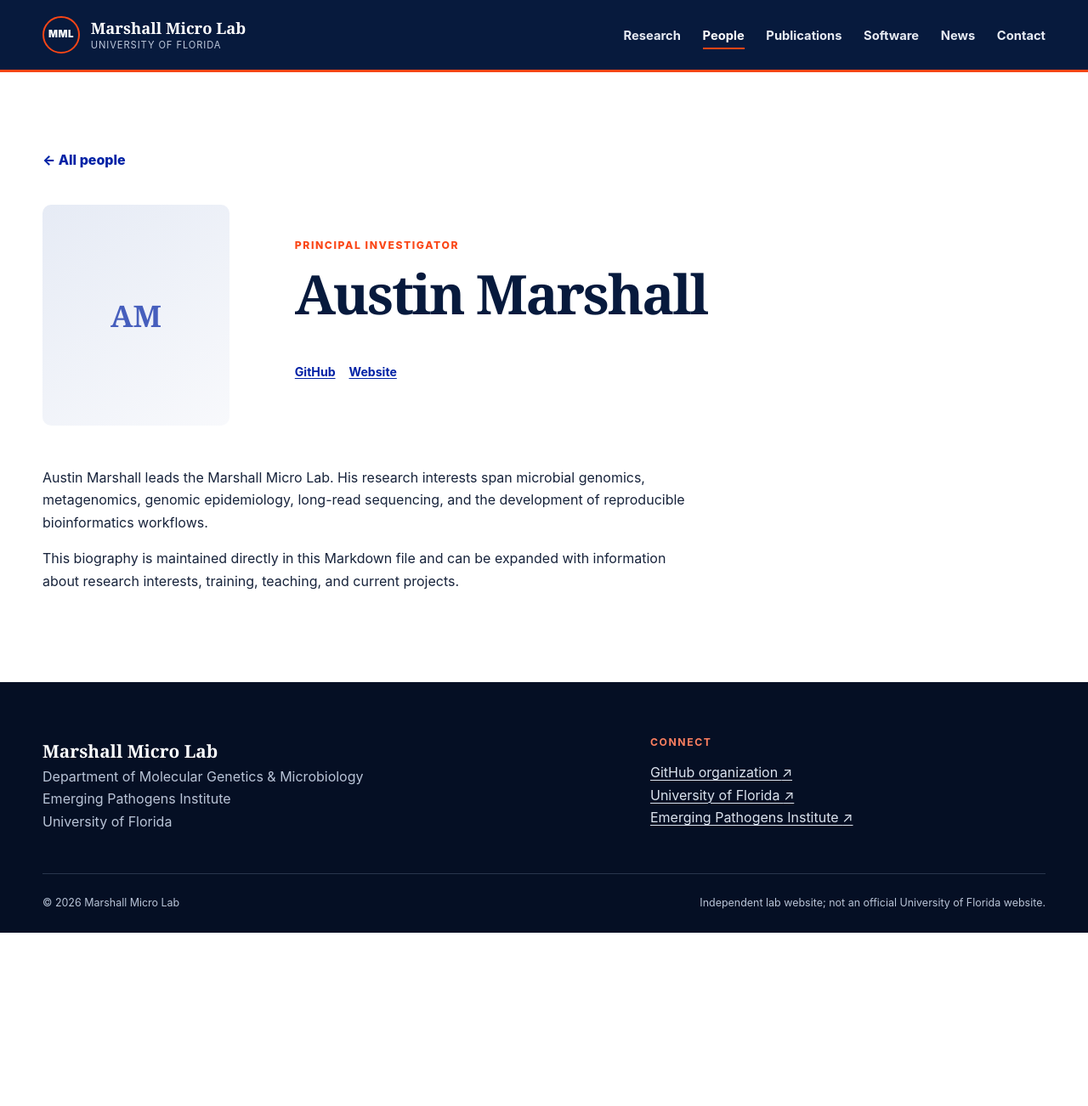
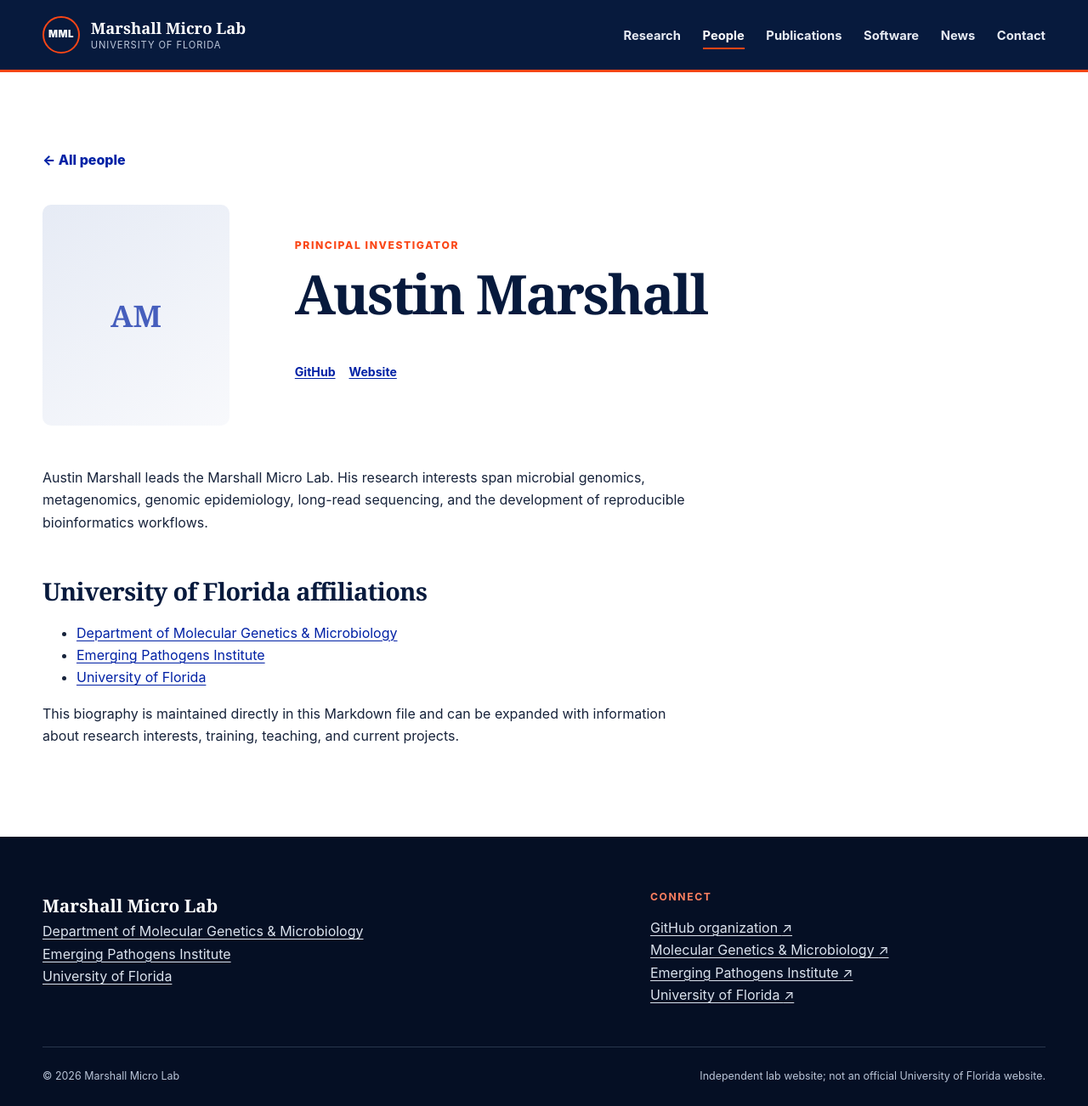
Before and after one commit to MarshallMicroLab/marshallmicrolab.github.io, a Jekyll site: the page built from _people/austin-marshall.md, in a window 1280 px wide. Shown: the whole page at 85% size. Built offline with Jekyll 4.4.1, drawn with Linux system fonts in a browser that asks for light colours; before the commit the page ends 1098 px from its top, so only the background shows below that.

Commit message:
add links

```diff
--- a/_config.yml
+++ b/_config.yml
@@ -14,6 +14,7 @@
 
 github_organization: https://github.com/MarshallMicroLab
 uf_url: https://www.ufl.edu/
+mgm_url: https://mgm.ufl.edu/
 epi_url: https://epi.ufl.edu/
 
 markdown: kramdown
--- a/_includes/footer.html
+++ b/_includes/footer.html
@@ -1,7 +1,7 @@
 <footer class="site-footer">
   <div class="container footer-grid">
-    <div><strong>Marshall Micro Lab</strong><p>Department of Molecular Genetics &amp; Microbiology<br>Emerging Pathogens Institute<br>University of Florida</p></div>
-    <nav aria-label="External links"><h2>Connect</h2><ul><li><a href="{{ site.github_organization }}">GitHub organization <span aria-hidden="true">↗</span></a></li><li><a href="{{ site.uf_url }}">University of Florida <span aria-hidden="true">↗</span></a></li><li><a href="{{ site.epi_url }}">Emerging Pathogens Institute <span aria-hidden="true">↗</span></a></li></ul></nav>
+    <div><strong>Marshall Micro Lab</strong><p><a href="{{ site.mgm_url }}">Department of Molecular Genetics &amp; Microbiology</a><br><a href="{{ site.epi_url }}">Emerging Pathogens Institute</a><br><a href="{{ site.uf_url }}">University of Florida</a></p></div>
+    <nav aria-label="External links"><h2>Connect</h2><ul><li><a href="{{ site.github_organization }}">GitHub organization <span aria-hidden="true">↗</span></a></li><li><a href="{{ site.mgm_url }}">Molecular Genetics &amp; Microbiology <span aria-hidden="true">↗</span></a></li><li><a href="{{ site.epi_url }}">Emerging Pathogens Institute <span aria-hidden="true">↗</span></a></li><li><a href="{{ site.uf_url }}">University of Florida <span aria-hidden="true">↗</span></a></li></ul></nav>
   </div>
   <div class="container footer-bottom"><p>© {{ site.time | date: '%Y' }} Marshall Micro Lab</p><p>Independent lab website; not an official University of Florida website.</p></div>
 </footer>
--- a/_people/austin-marshall.md
+++ b/_people/austin-marshall.md
@@ -15,4 +15,10 @@
 
 Austin Marshall leads the Marshall Micro Lab. His research interests span microbial genomics, metagenomics, genomic epidemiology, long-read sequencing, and the development of reproducible bioinformatics workflows.
 
+## University of Florida affiliations
+
+- [Department of Molecular Genetics & Microbiology](https://mgm.ufl.edu/)
+- [Emerging Pathogens Institute](https://epi.ufl.edu/)
+- [University of Florida](https://www.ufl.edu/)
+
 This biography is maintained directly in this Markdown file and can be expanded with information about research interests, training, teaching, and current projects.
```
Also changed, not shown: contact/index.md (+2 -2 lines), index.md (+1 -1 lines), README.md, assets/css/main.css.
